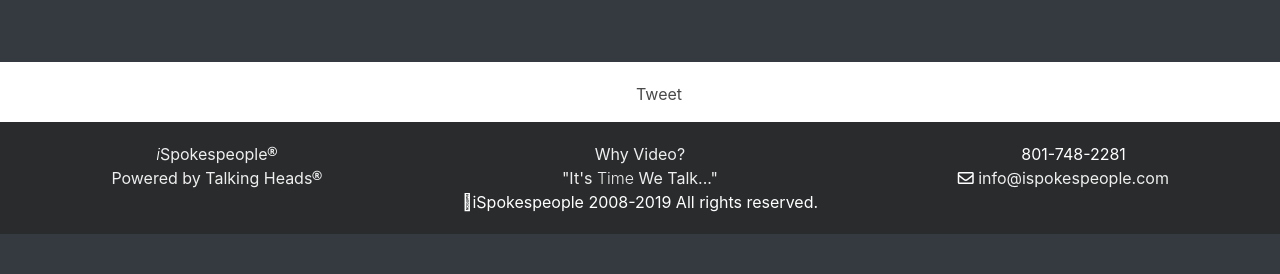
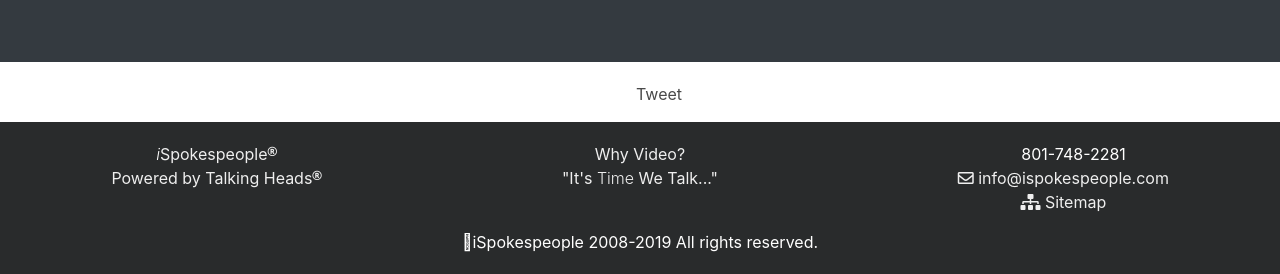
Before and after one commit to haknudsen/ispokespeople, a PHP site: page /about/ in a window 1280 px wide. Shown: the part 2455-2729 px from the top of the page. Before the commit the page ends 2689 px from the top, so only its background shows below. Run offline with PHP 8.4, Linux system fonts and the light colour scheme; data that the repository does not hold is empty; some libraries are stand-ins or nearby versions; grey boxes are pictures that could not be loaded.

Commit message:
added sitemap link to footer.
added generator and then ignored it
created sitemap.php page that iframes generated HTML sitemap

```diff
--- a/includes/footer.php
+++ b/includes/footer.php
@@ -25,13 +25,17 @@
 			</div>
 		</div>
 		<div class="col-sm-4">
-			<div class="text-center"><i class="far fa-phone"></i>
-				<span><a class="white" href="tel://801-748-2281" title="Give us a call." >801-748-2281</a></span>
+			<div class="text-center"><a class="white" href="tel://801-748-2281" title="Give us a call." ><i class="far fa-phone"></i>
+				<span>801-748-2281</a></span>
 			</div>
-			<div class="text-center"><i class="far fa-envelope"></i>
-				<a href="mailto:info@ispokespeople.com">info@ispokespeople.com</a>
+			<div class="text-center">
+                <a href="mailto:info@ispokespeople.com"><i class="far fa-envelope"></i>
+				info@ispokespeople.com</a>
+			</div>
+			<div class="text-center"><a href="/sitemap.php"><i class="fas fa-sitemap"></i>
+				Sitemap</a>
 			</div>
 		</div>
 	</div>
-	<div class="text-center"><i class="cw fal fa-copyright"></i>iSpokespeople <span id="year">2008-<?php echo date("Y"); ?></span> All rights reserved.</div>
+	<div class="text-center pt-3"><i class="cw fal fa-copyright"></i>iSpokespeople <span id="year">2008-<?php echo date("Y"); ?></span> All rights reserved.</div>
 </footer>
```
Also changed, not shown: sitemap.php (added, +22 -0 lines), 1 other file.
